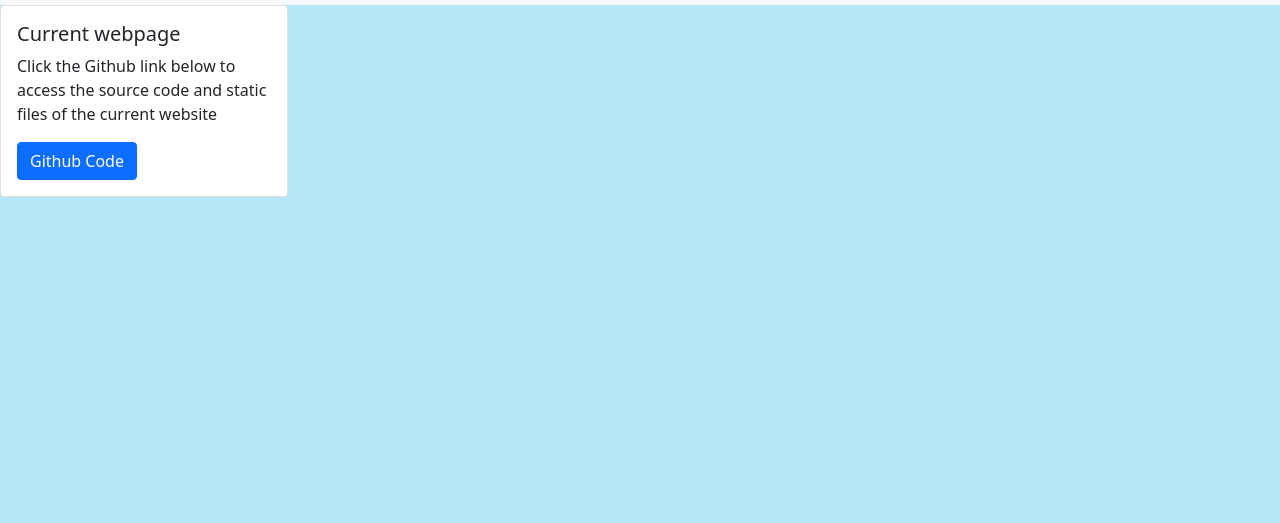
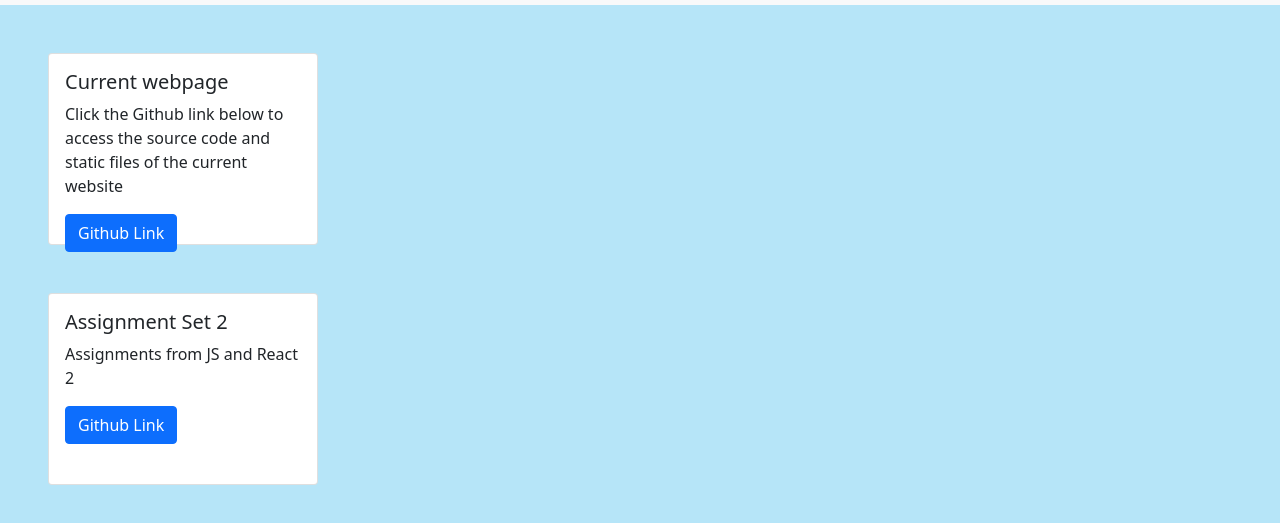
Before and after one commit to alotuscoder/portfolio1, a plain HTML site: page index.html in a window 1280 px wide. Shown: the part 101-624 px from the top of the page. Drawn offline with nearby package versions, Linux system fonts and the light colour scheme.

Commit message:
Add spacing to cards

```diff
--- a/index.html
+++ b/index.html
@@ -40,16 +40,24 @@
 
     <section>
         <article>
-            <div class="card" style="width: 18rem; height: 12rem">
+            <div class="card m-5" style="width: 270px; height: 12rem">
                 <div class="card-body">
                   <h5 class="card-title"> Current webpage </h5>
                   <p class="card-text"> Click the Github link below to access the source code and static files of the current website </p>
-                  <a href="#" class="btn btn-primary"> Github Code</a>
+                  <a href="https://github.com/alotuscoder/portfolio1.git" class="btn btn-primary" target="_blank"> Github Link </a>
                 </div>
               </div>
         </article>
+        <article>
+            <div class="card m-5 " style="width: 270px; height: 12rem">
+                <div class="card-body">
+                    <h5 class="card-title"> Assignment Set 2</h5>
+                    <p class="card-text"> Assignments from JS and React 2 </p>
+                    <a href="https://github.com/alotuscoder/Assignment_Set2.git" class="btn btn-primary" target="_blank"> Github Link </a>
+                </div>
+            </div>
+        </article>
     </section>
-
 
     <script src="https://cdn.jsdelivr.net/npm/bootstrap@5.0.0-beta2/dist/js/bootstrap.bundle.min.js" integrity="sha384-b5kHyXgcpbZJO/tY9Ul7kGkf1S0CWuKcCD38l8YkeH8z8QjE0GmW1gYU5S9FOnJ0" crossorigin="anonymous">
     </script>
```
